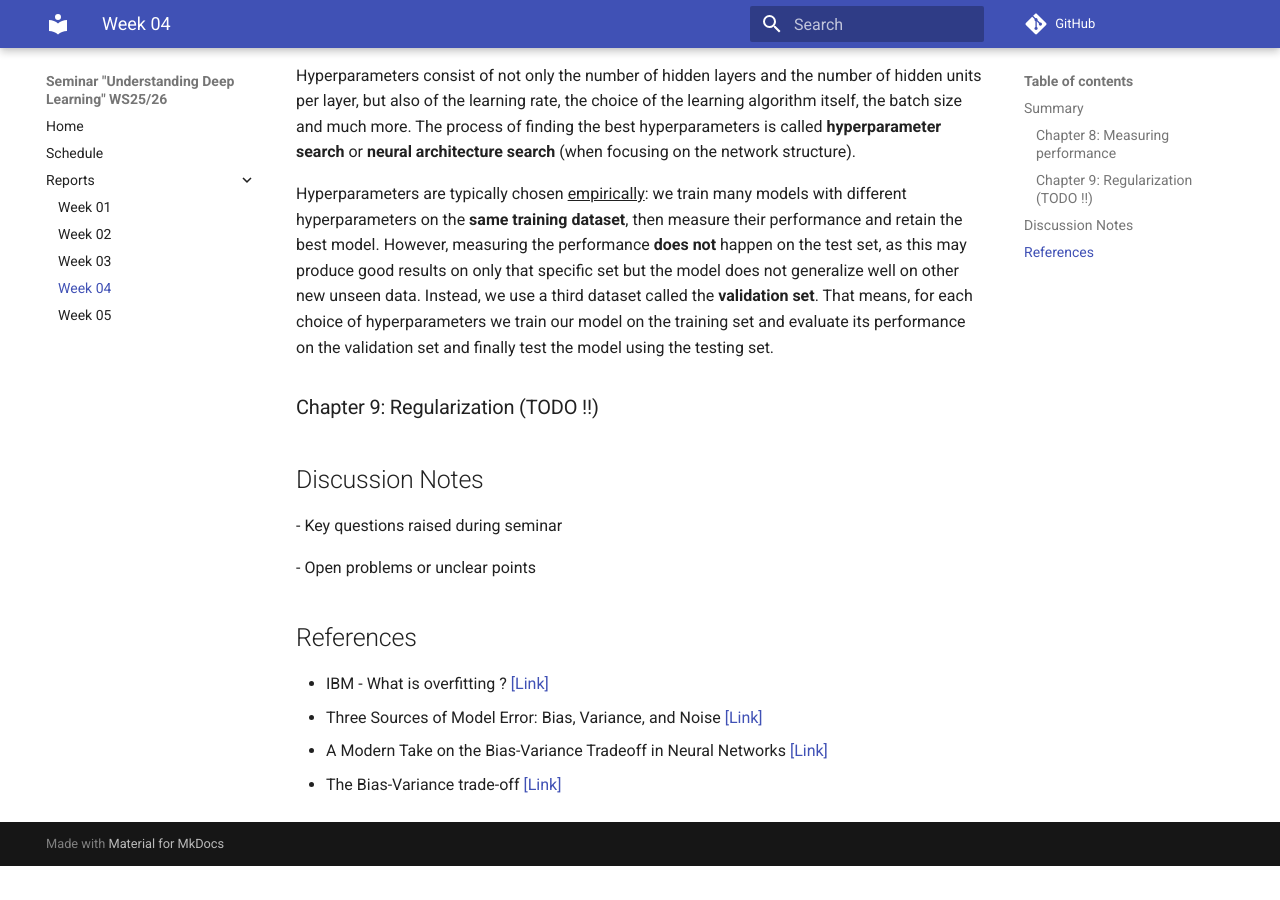
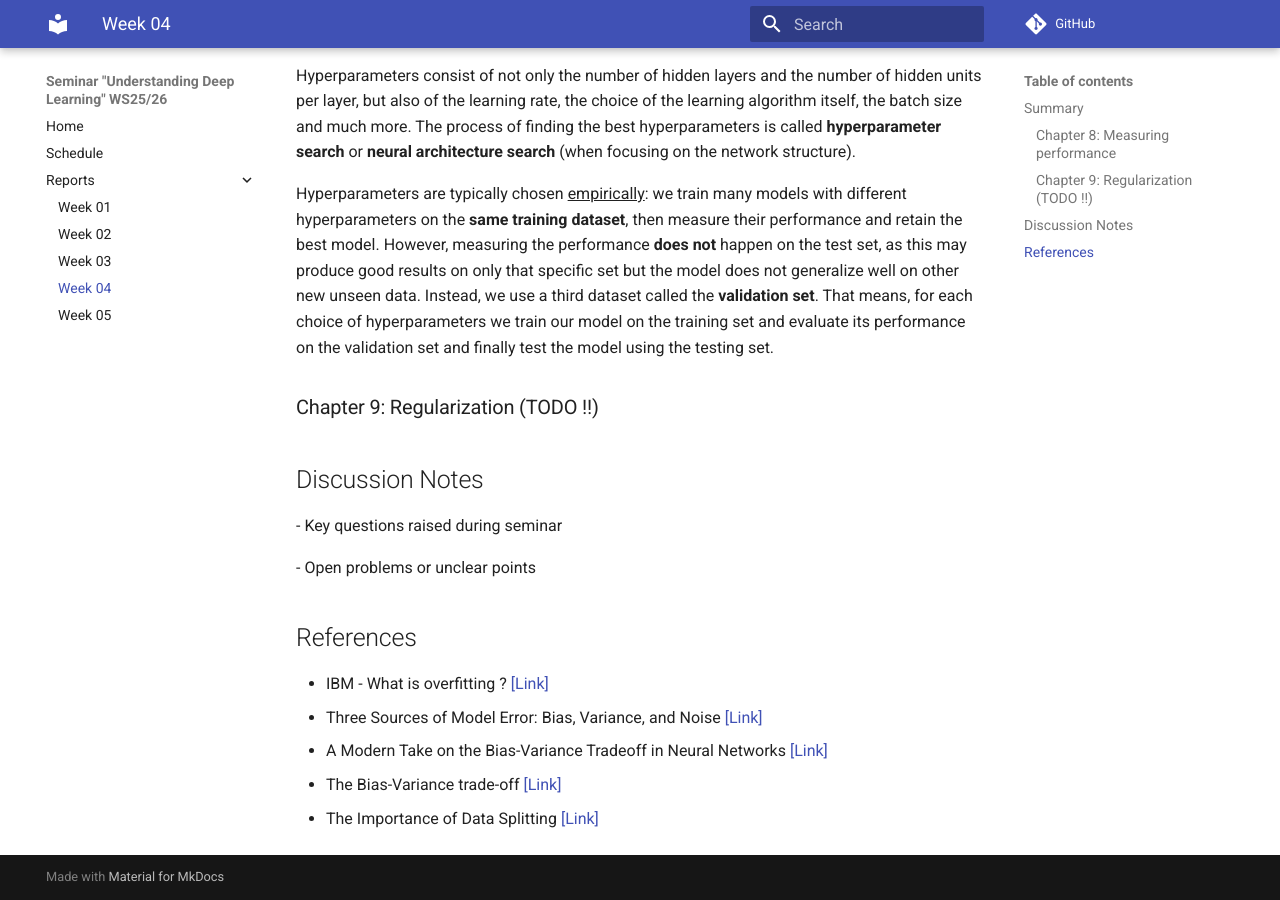
Before and after one commit to link-er/seminar_UDL_wise2526, an MkDocs documentation site: the page built from docs/reports/week04_ch8_9.md, in a window 1280 px wide and 900 px high, scrolled down 5230 px. Built offline with MkDocs 1.6.1 and Material for MkDocs 9.7.7, drawn with Linux system fonts in a browser that asks for light colours; comment, search, counter and statistics services are not loaded; before the commit the page ends 6096 px from its top, so only the background shows below that.

Commit message:
Add resource on the importance of data splitting

```diff
--- a/docs/reports/week04_ch8_9.md
+++ b/docs/reports/week04_ch8_9.md
@@ -107,3 +107,4 @@ Hyperparameters are typically chosen <u>empirically</u>: we train many models wi
 - Three Sources of Model Error: Bias, Variance, and Noise [[Link]](https://python.plainenglish.io/three-sources-of-model-error-bias-variance-and-noise-9d740c0ba5d6)
 - A Modern Take on the Bias-Variance Tradeoff in Neural Networks [[Link]](https://arxiv.org/pdf/1810.08591)
 - The Bias-Variance trade-off [[Link]](https://mlu-explain.github.io/bias-variance/)
+- The Importance of Data Splitting [[Link]](https://mlu-explain.github.io/train-test-validation/)
```
